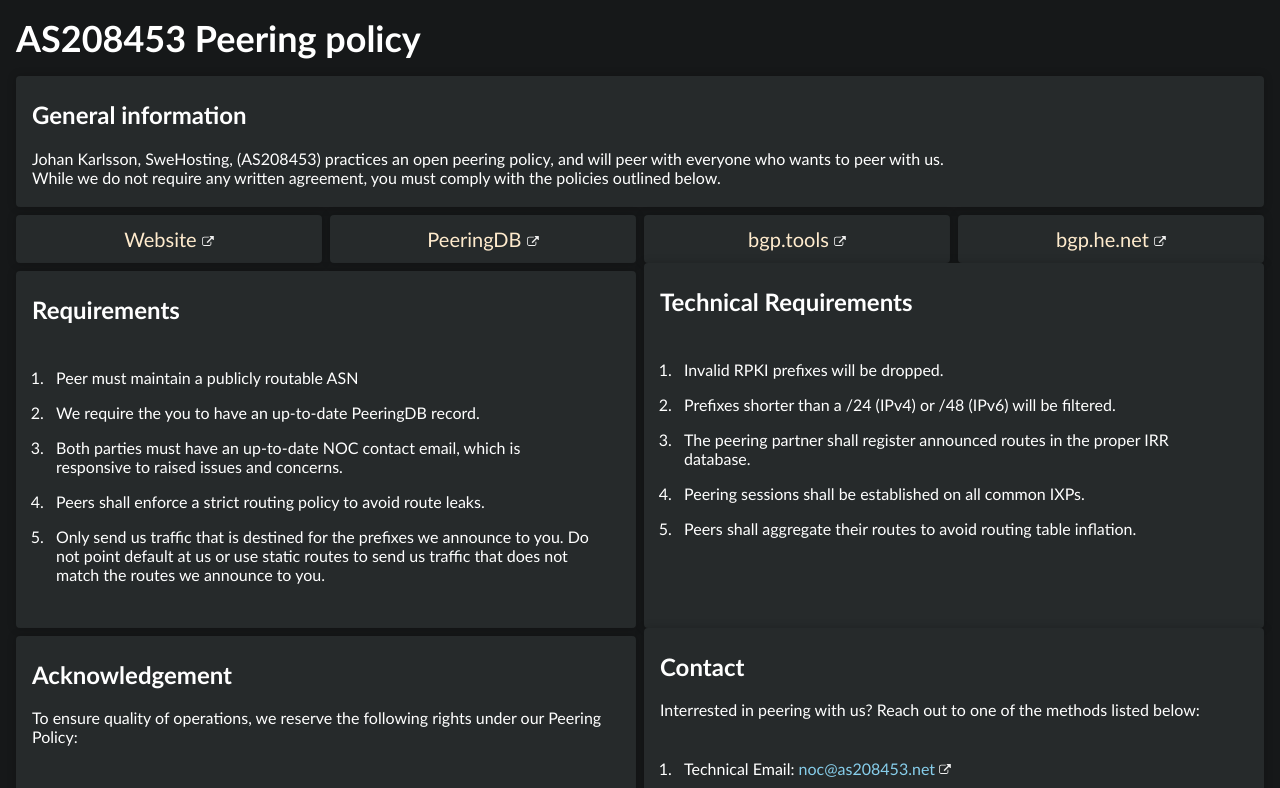
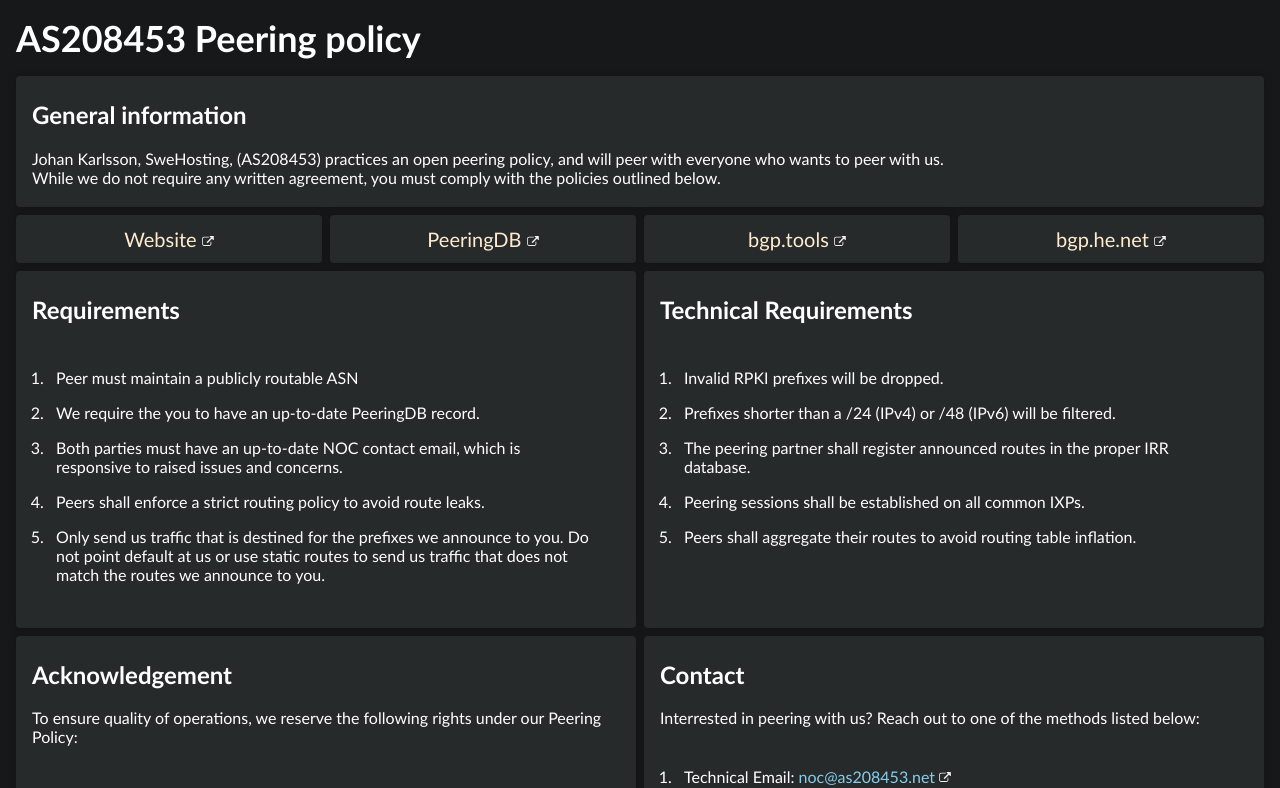
Before and after one commit to JouanDeag/as208453-site, a SvelteKit app: page / in a window 1280 px wide. Shown: the top 788 px of the page. Built offline with nearby package versions, Linux system fonts and the light colour scheme.

Commit message:
Actually fix the gap

```diff
--- a/src/routes/+page.svelte
+++ b/src/routes/+page.svelte
@@ -234,14 +234,14 @@
 		width: calc(50% - 0.25rem);
 	}
 
-	.group > section:last-child {
-		margin-top: 0;
-	}
-
 	/* Media queries */
 	@media (max-width: 1000px) {
 		.group > section {
 			width: 100%;
+		}
+
+		.group > section:last-child {
+			margin-top: 0;
 		}
 	}
 
```
